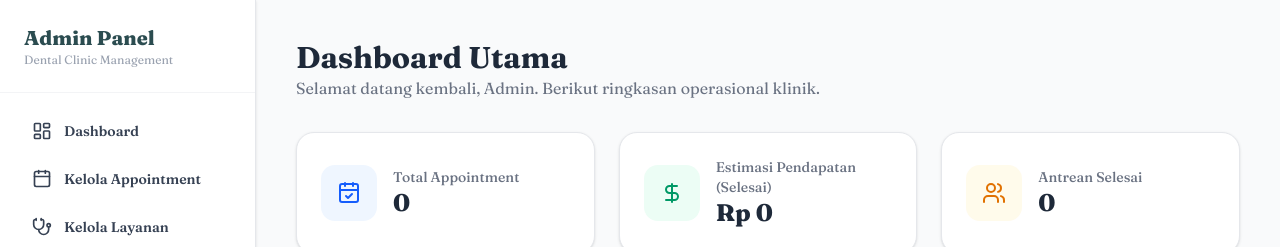
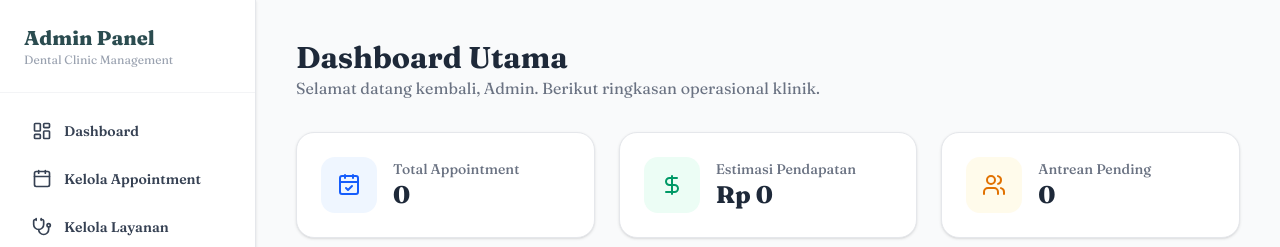
Before and after one commit to yosefflanes/dental-clinic-app, a React (Vite) app: page /admin/dashboard in a window 1280 px wide. Shown: the top 247 px of the page. Built offline with nearby package versions, Linux system fonts and the light colour scheme; no server answers.

Commit message:
feat: improve AdminDashboard data handling and enhance UI for statistics display

```diff
--- a/src/pages/AdminDashboard.jsx
+++ b/src/pages/AdminDashboard.jsx
@@ -22,6 +22,7 @@ export default function AdminDashboard() {
         setLoading(true);
         const response = await apiRequest("/reports");
 
+        // Memastikan response.data.data masuk dengan benar ke state
         if (response.data && response.data.data) {
           setStats(response.data.data);
         }
@@ -43,6 +44,7 @@ export default function AdminDashboard() {
     );
   }
 
+  // Mengambil data dari objek summary secara aman
   const summary = stats.summary || {};
   const topServices = stats.top_services || [];
 
@@ -51,28 +53,26 @@ export default function AdminDashboard() {
       {/* HEADER */}
       <div>
         <h1 className="text-3xl font-bold text-gray-800">Dashboard Utama</h1>
-        <p className="text-gray-500">
-          Selamat datang kembali, Admin. Berikut ringkasan operasional klinik.
-        </p>
+        <p className="text-gray-500">Selamat datang kembali, Admin. Berikut ringkasan operasional klinik.</p>
       </div>
 
       {/* STATS CARDS */}
       <div className="grid grid-cols-1 md:grid-cols-3 gap-6">
         <StatCard
           title="Total Appointment"
-          value={summary.total_appointments || 0}
+          value={summary.total_appointments}
           icon={<CalendarCheck className="w-6 h-6 text-blue-600" />}
           bgColor="bg-blue-50"
         />
         <StatCard
-          title="Estimasi Pendapatan (Selesai)"
+          title="Estimasi Pendapatan"
           value={`Rp ${(summary.estimated_revenue || 0).toLocaleString("id-ID")}`}
           icon={<DollarSign className="w-6 h-6 text-emerald-600" />}
           bgColor="bg-emerald-50"
         />
         <StatCard
-          title="Antrean Selesai"
-          value={summary.completed_appointments || 0}
+          title="Antrean Pending"
+          value={summary.pending_appointments}
           icon={<Users className="w-6 h-6 text-amber-600" />}
           bgColor="bg-amber-50"
         />
@@ -82,9 +82,7 @@ export default function AdminDashboard() {
       <div className="bg-white rounded-2xl border border-gray-200 shadow-sm overflow-hidden">
         <div className="p-6 border-b border-gray-100 flex items-center gap-2">
           <Award className="w-5 h-5 text-[#2b4c50]" />
-          <h2 className="font-bold text-gray-800">
-            Layanan Terlaris (Top Services)
-          </h2>
+          <h2 className="font-bold text-gray-800">Layanan Terlaris (Top Services)</h2>
         </div>
         <table className="w-full text-left">
           <thead className="bg-gray-50 text-xs uppercase text-gray-500 font-semibold">
@@ -102,7 +100,7 @@ export default function AdminDashboard() {
                     {item.service?.name || "Layanan Reguler"}
                   </td>
                   <td className="px-6 py-4 text-gray-600">
-                    Rp {(item.service?.price || 0).toLocaleString("id-ID")}
+                    Rp {(Number(item.service?.price) || 0).toLocaleString("id-ID")}
                   </td>
                   <td className="px-6 py-4 text-center">
                     <span className="px-3 py-1 rounded-full text-xs font-bold bg-blue-50 text-blue-700">
```
